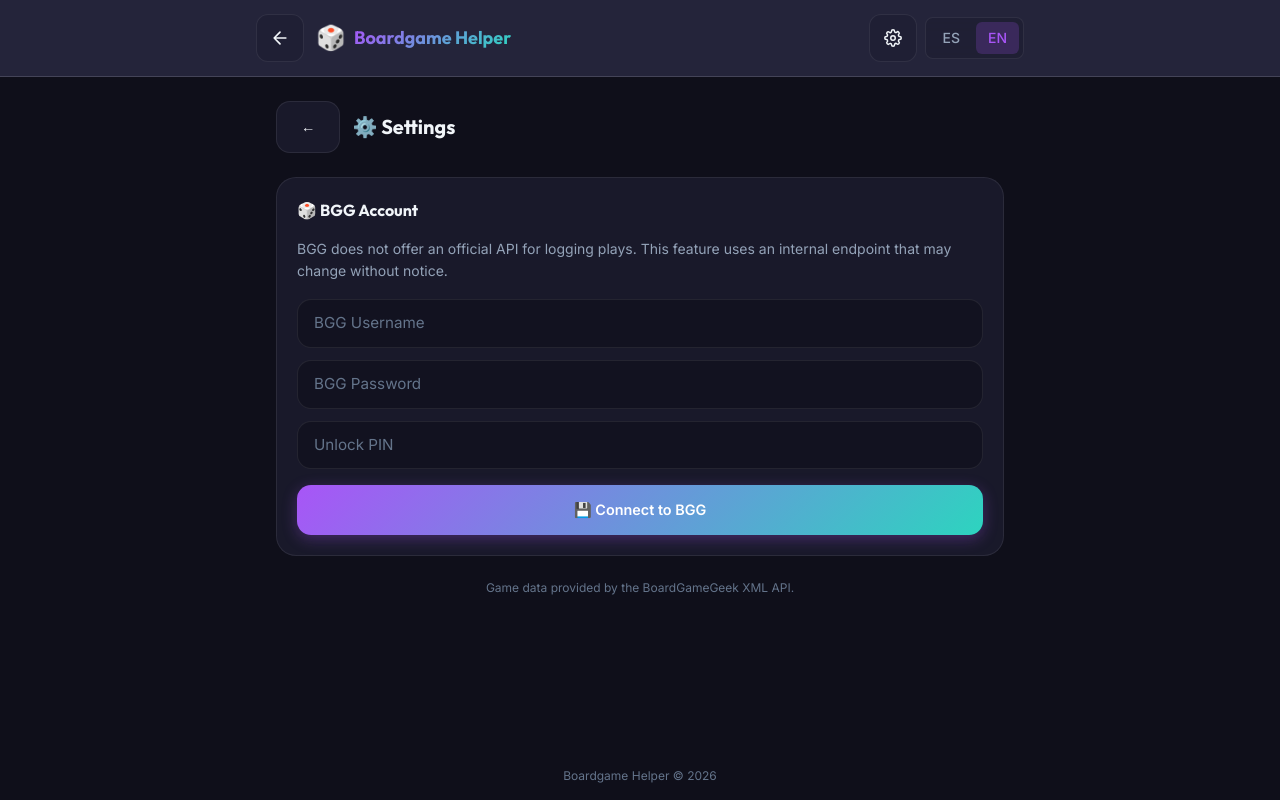
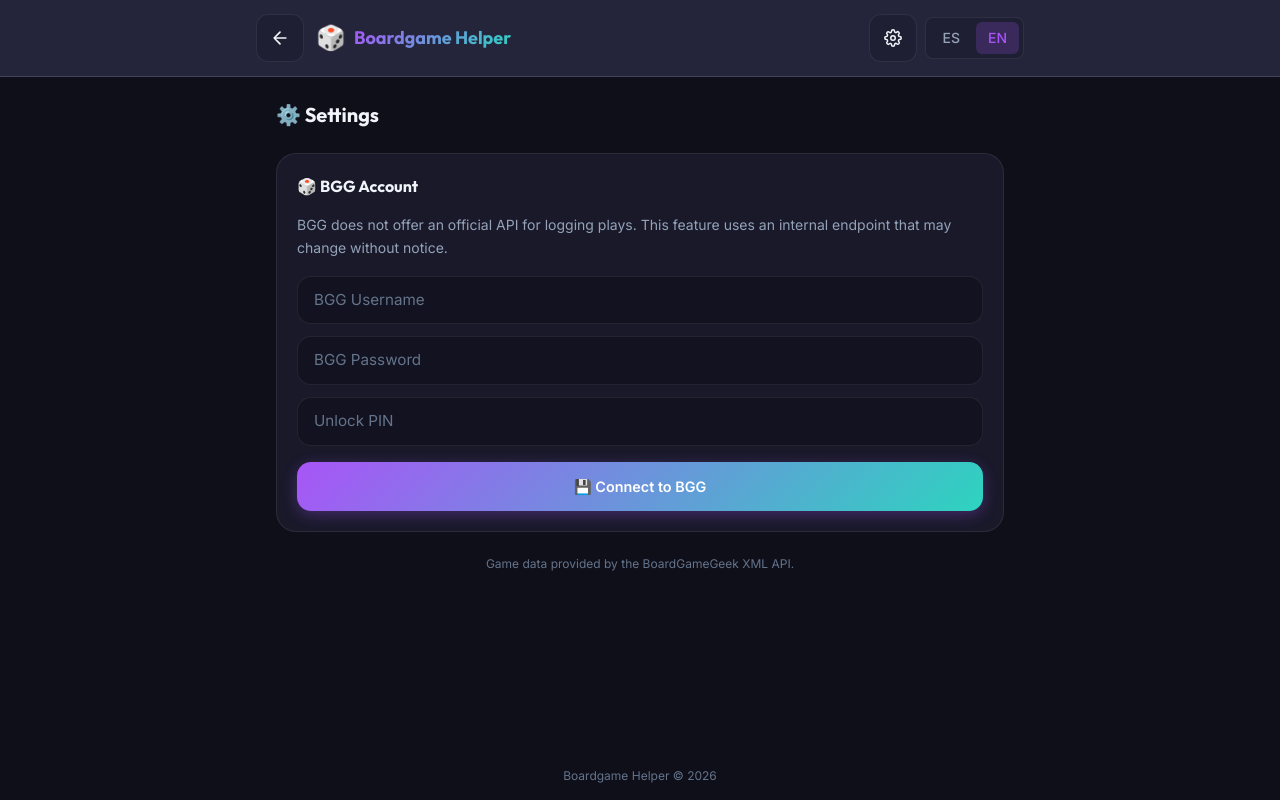
Before and after one commit to Wvega1697/Board-game-helper-tool, a React (Vite) app: page /settings in a window 1280 px wide. Built offline with nearby package versions, Linux system fonts and the light colour scheme.

Commit message:
fix: remove duplicate back button from Settings page

```diff
--- a/src/pages/SettingsPage.jsx
+++ b/src/pages/SettingsPage.jsx
@@ -1,5 +1,4 @@
 import { useState } from 'react';
-import { useNavigate } from 'react-router-dom';
 import { useI18n } from '../i18n/index.jsx';
 import { useBgg } from '../hooks/BggContext.jsx';
 import { getStoredUsername } from '../utils/bggConfig.js';
@@ -7,7 +6,6 @@
 
 export default function SettingsPage() {
   const { t } = useI18n();
-  const navigate = useNavigate();
   const { isLoggedIn, isLoggingIn, login, logout } = useBgg();
 
   const [username, setUsername] = useState('');
@@ -41,12 +39,7 @@
 
   return (
     <div className="space-y-6 animate-fade-in">
-      <div className="flex items-center gap-3">
-        <button onClick={() => navigate(-1)} className="btn btn-secondary" id="btn-back" aria-label="Back">
-          ←
-        </button>
-        <h1 className="font-heading text-xl font-bold text-text-primary">⚙️ {t('settings')}</h1>
-      </div>
+      <h1 className="font-heading text-xl font-bold text-text-primary">⚙️ {t('settings')}</h1>
 
       {/* BGG Account section */}
       <section className="glass-card p-5 space-y-4">
```
